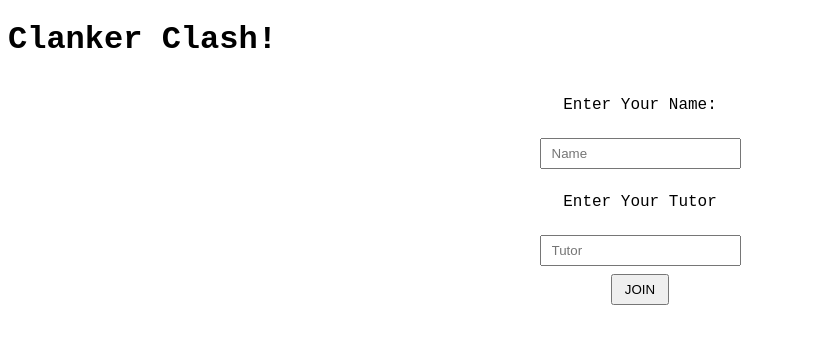
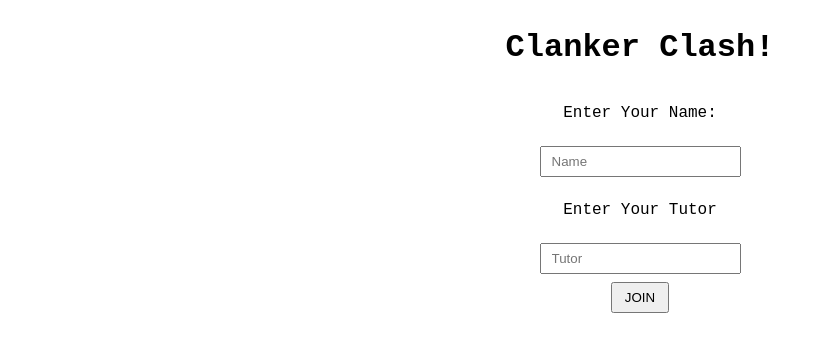
Before and after one commit to JaredKingLon/NEA, a plain HTML site: page index.html in a window 1280 px wide. Shown: the whole page, without its empty margins (0-822 px from the left). Drawn offline with Linux system fonts and the light colour scheme.

Commit message:
Add flexbox layout to main and section styles

```diff
--- a/style.css
+++ b/style.css
@@ -13,7 +13,11 @@ button
   width: auto;
   padding: 6px 12px;
 }
-
+main{
+  display:flex;
+  flex-direction:column;
+  align-items:center;
+}
 section{
 display:flex;
 flex-direction:column;
```
